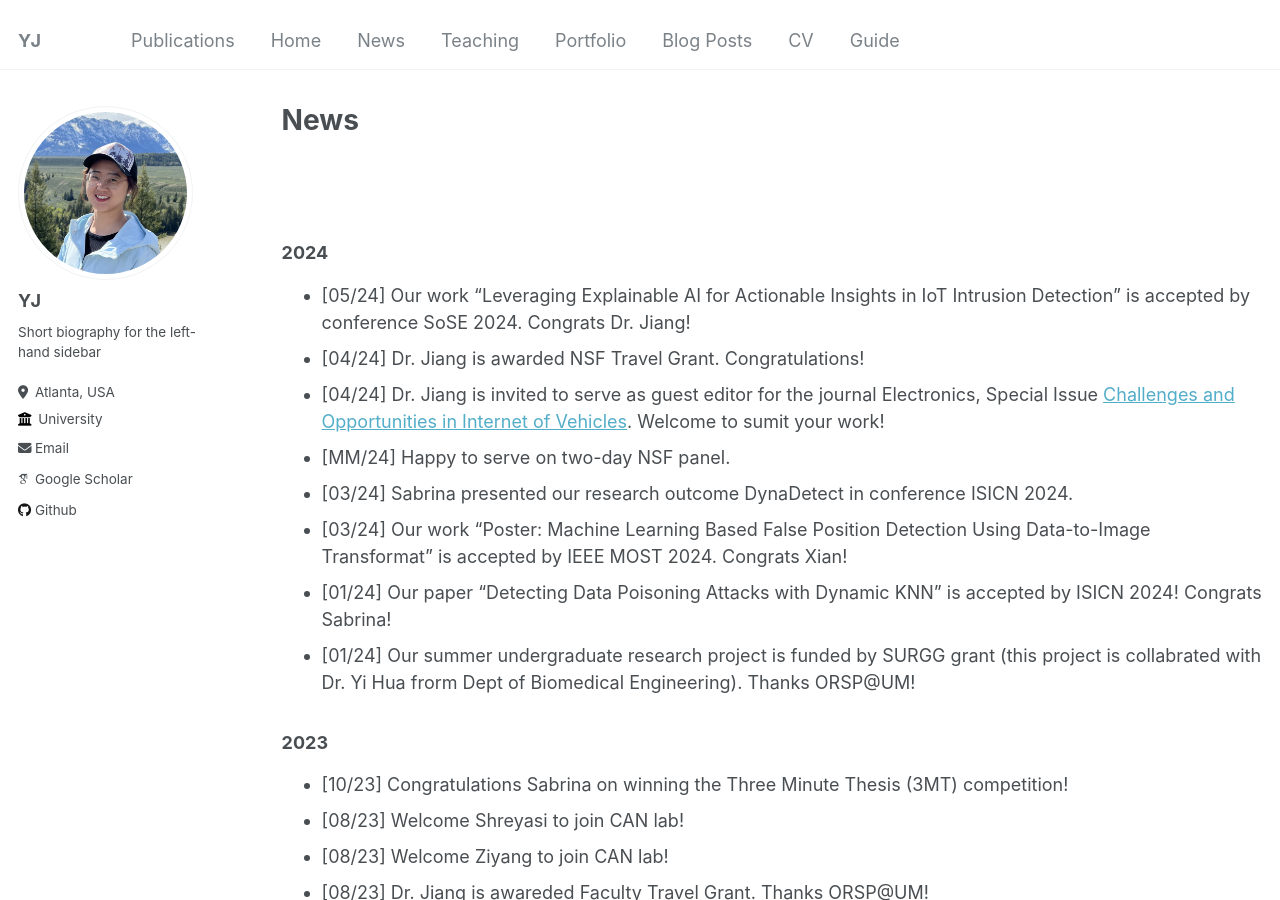
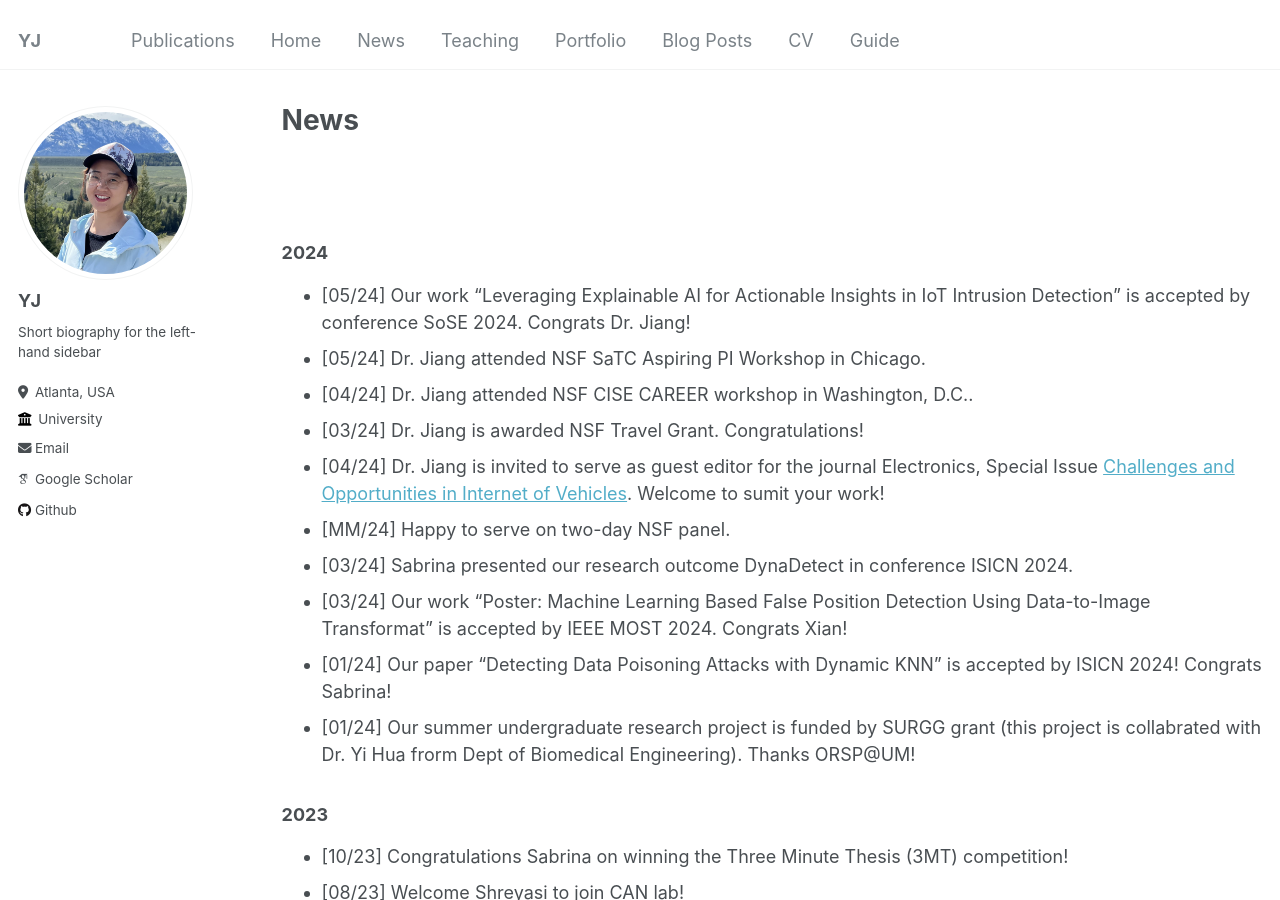
Before and after one commit to suhbrina-perry/suhbrina-perry.github.io, a Jekyll site: the page built from _pages/news.md, in a window 1280 px wide and 900 px high. Built offline with Jekyll 4.4.1, drawn with Linux system fonts in a browser that asks for light colours; some web fonts are replaced.

Commit message:
Update news.md

```diff
--- a/_pages/news.md
+++ b/_pages/news.md
@@ -15,7 +15,9 @@ author_profile: true
 ### 2024
 
 - [05/24] Our work "Leveraging Explainable AI for Actionable Insights in IoT Intrusion Detection" is accepted by conference SoSE 2024. Congrats Dr. Jiang!
-- [04/24] Dr. Jiang is awarded NSF Travel Grant. Congratulations!
+- [05/24] Dr. Jiang attended NSF SaTC Aspiring PI Workshop in Chicago.
+- [04/24] Dr. Jiang attended NSF CISE CAREER workshop in Washington, D.C..
+- [03/24] Dr. Jiang is awarded NSF Travel Grant. Congratulations!
 - [04/24] Dr. Jiang is invited to serve as guest editor for the journal Electronics, Special Issue [Challenges and Opportunities in Internet of Vehicles](https://www.mdpi.com/journal/electronics/special_issues/5MJHAE8NUK). Welcome to sumit your work!
 - [MM/24] Happy to serve on two-day NSF panel.
 - [03/24] Sabrina presented our research outcome DynaDetect in conference ISICN 2024.
```
